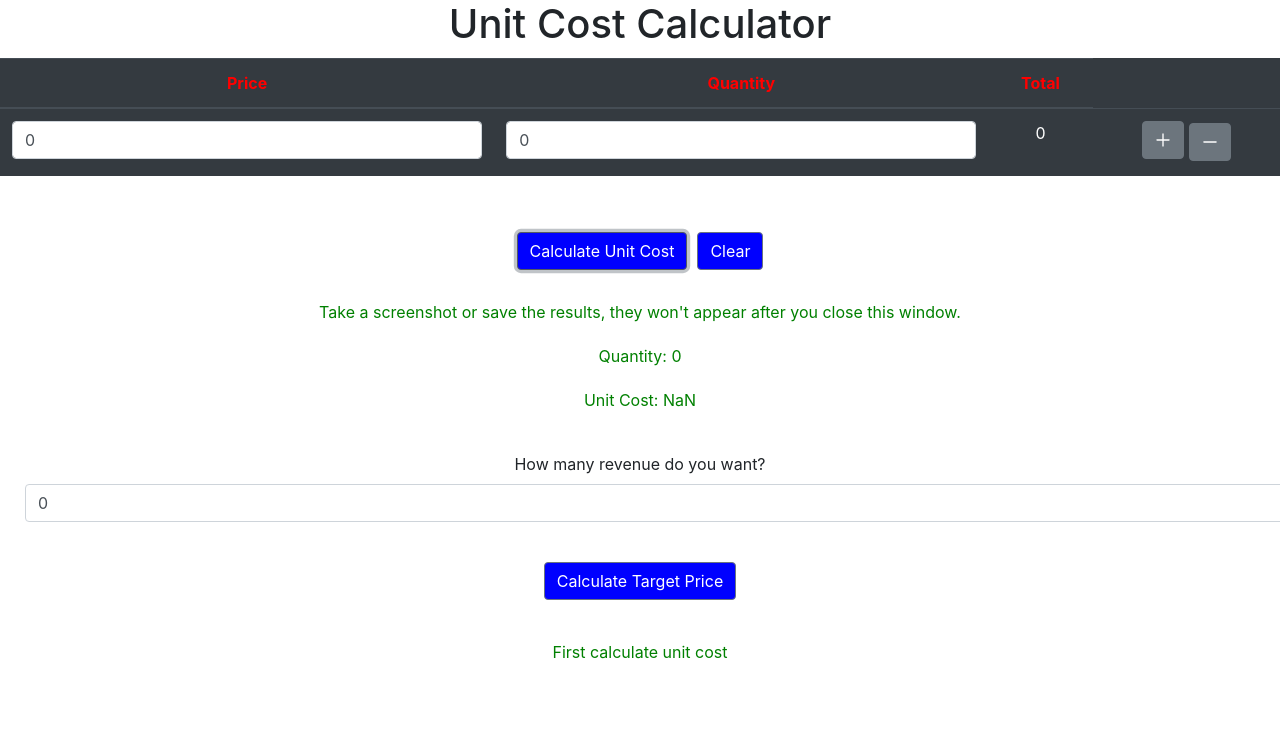
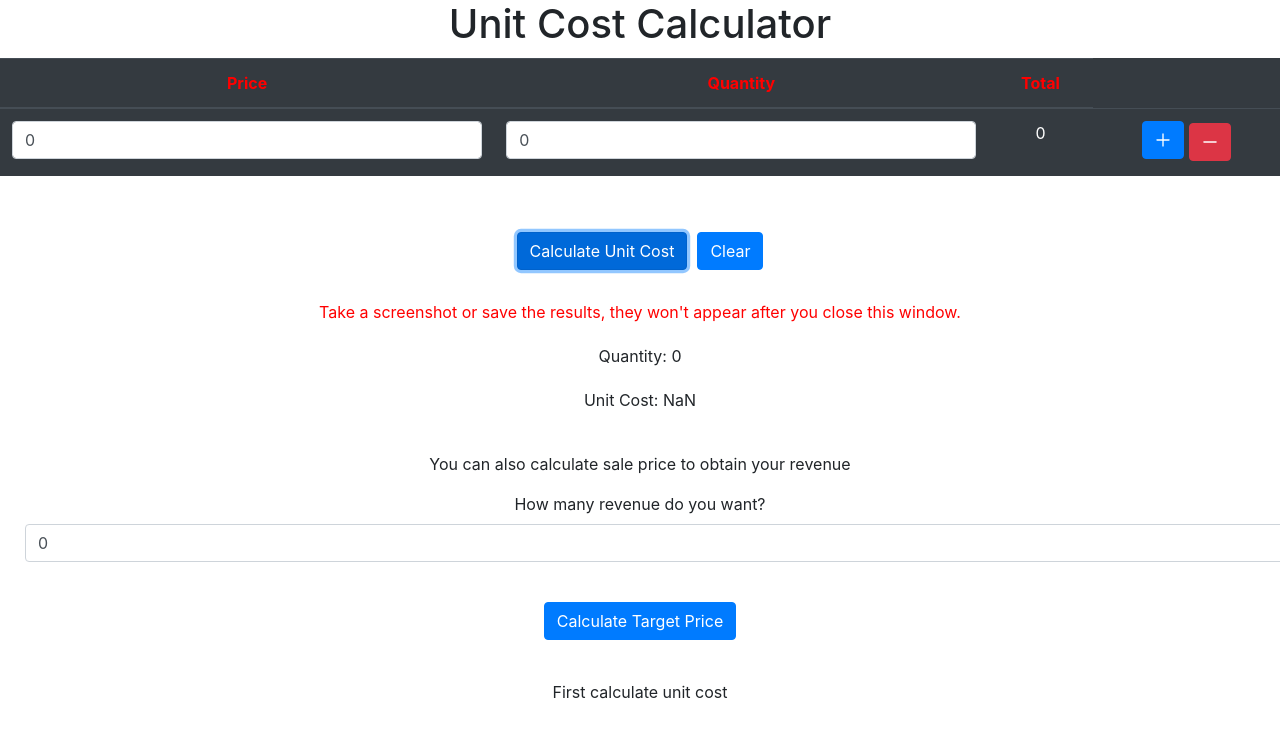
Before and after one commit to simsekonur/unit-cost-calculator, a React (Create React App) app: page / in a window 1280 px wide. Both pictures are taken after a click on the button "Calculate Unit Cost". Shown: the top 738 px of the page. Built offline with nearby package versions, Linux system fonts and the light colour scheme.

Commit message:
Show some of the parts after calculating the results

```diff
--- a/src/App.js
+++ b/src/App.js
@@ -1,6 +1,6 @@
 import React, { useState } from "react";
 import './App.css';
-import { Button,Input,Table } from "reactstrap";
+import { Button,Input, Table } from "reactstrap";
 import {
   PlusOutlined, MinusOutlined
 } from '@ant-design/icons';
@@ -12,6 +12,8 @@
   const [howMany, setHowMany] = useState(0);
   const [revenue, setRevenue] = useState(0);
   const [targetPrice, setTargetPrice] = useState(0);
+
+  const [visible, setVisible] = useState(false);
 
   const handleAddRow = () => {
     setItems([...items, { quantity:0, price:0, total:0}]);
@@ -46,11 +48,15 @@
 
     setResult(result);
     setHowMany(totalQuantity);
+    setVisible(true);
 
   }
 
   const handleClear = () => {
     setItems([{index:0, quantity:0, price:0, total:0}]);
+    setResult(0);
+    setHowMany(0);
+    setVisible(false);
   }
 
   const handleDeleteItem = (e,index) => {
@@ -103,10 +109,10 @@
               {item.total}
           </td>
           <td>
-            <Button style={{ marginRight:'5px', marginBottom:'5px'}} onClick={handleAddRow}>
+            <Button color='primary' style={{ marginRight:'5px', marginBottom:'5px'}} onClick={handleAddRow}>
               <PlusOutlined/>
             </Button>
-            <Button onClick={(e) => handleDeleteItem(e,index)}>
+            <Button color='danger' onClick={(e) => handleDeleteItem(e,index)}>
               <MinusOutlined/>
             </Button>
           </td>
@@ -117,20 +123,22 @@
 
       </div>
 
-      <Button style={{ marginTop: '40px', marginBottom:'10px', backgroundColor:'blue', color:'white'}} onClick={handleCalculate}>
+      <Button color='primary' style={{ marginTop: '40px', marginBottom:'10px'}} onClick={handleCalculate}>
         Calculate Unit Cost
       </Button>
 
-      <Button style={{ marginTop: '40px', marginBottom:'10px',  marginLeft:'10px', backgroundColor:'blue', color:'white'}} onClick={handleClear}>
+      <Button color='primary' style={{ marginTop: '40px', marginBottom:'10px',  marginLeft:'10px'}} onClick={handleClear}>
         Clear
       </Button>
-      <p style={{color:'green', marginTop:'20px'}}> Take a screenshot or save the results, they won't appear after you close this window.</p>
+      <p style={{color:'red', marginTop:'20px', marginBottom:'20px'}}> Take a screenshot or save the results, they won't appear after you close this window.</p>
       {result !== 0.0 ? <div>
-        <p style={{color:'green', marginTop:'20px'}}>Quantity: {howMany} </p>
-        <p style={{color:'green', marginTop:'20px',marginBottom:'40px'}}>Unit Cost: {result}</p>
+        <p style={{ marginTop:'20px'}}>Quantity: {howMany} </p>
+        <p style={{ marginTop:'20px',marginBottom:'40px'}}>Unit Cost: {result}</p>
       </div>
+      : <p style= {{ marginTop:'20px', marginBottom:'40px'}}>Add some items</p>}
+      {visible && <p>You can also calculate sale price to obtain your revenue</p>}
 
-      : <p style= {{color:'green', marginTop:'20px', marginBottom:'40px'}}>Add some items</p>}
+    {visible && <div>
       <label>How many revenue do you want?</label>
       <Input
         style={{ marginLeft:'25px', maxWidth:'400', display:'flex' }}
@@ -139,13 +147,12 @@
         value={revenue}
         onChange={handleRevenueChange}
       />
-    <div>
-    <Button style={{marginTop: '40px', marginBottom:'40px', backgroundColor:'blue', color:'white'}} onClick={calculateTarget}>
-      Calculate Target Price
-    </Button>
-    </div>
-  {targetPrice !== 0.0 ? <p style={{color:'green', marginBottom:'40px'}}>You should sell all of them to {targetPrice} to obtain this revenue</p>
-  : <p style= {{color:'green', marginBottom:'40px'}}>First calculate unit cost</p>}
+      <Button color='primary' style={{marginTop: '40px', marginBottom:'40px'}} onClick={calculateTarget}>
+        Calculate Target Price
+      </Button>
+      {targetPrice !== 0.0 ? <p style={{ marginBottom:'40px'}}>You should sell all of them to {targetPrice} to obtain this revenue</p>
+      : <p style= {{ marginBottom:'40px'}}>First calculate unit cost</p>}
+    </div>}
   </div>
   );
 
```
